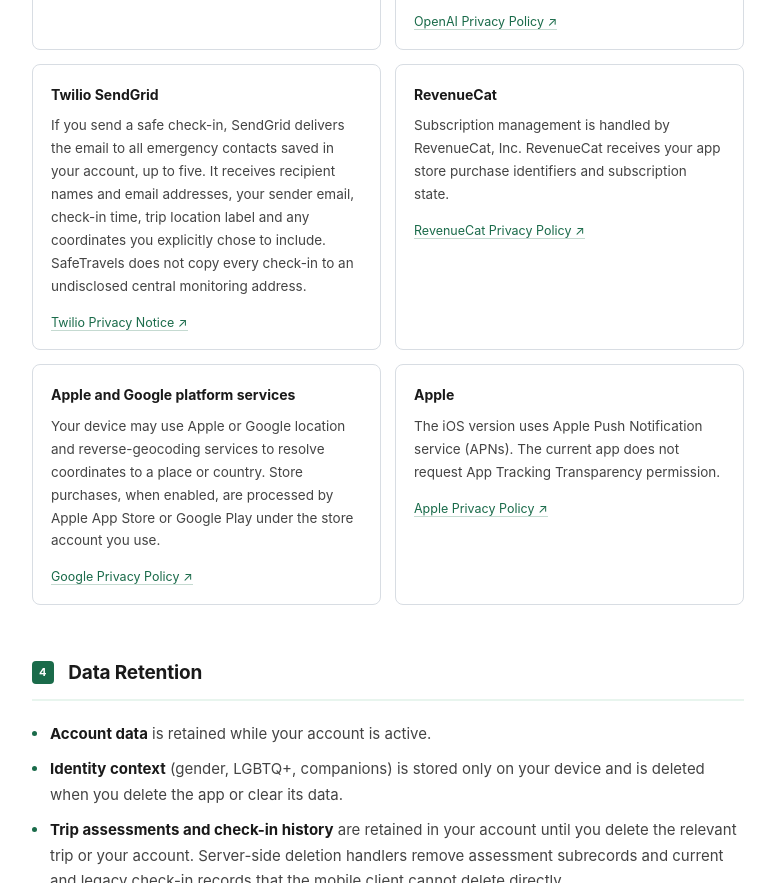
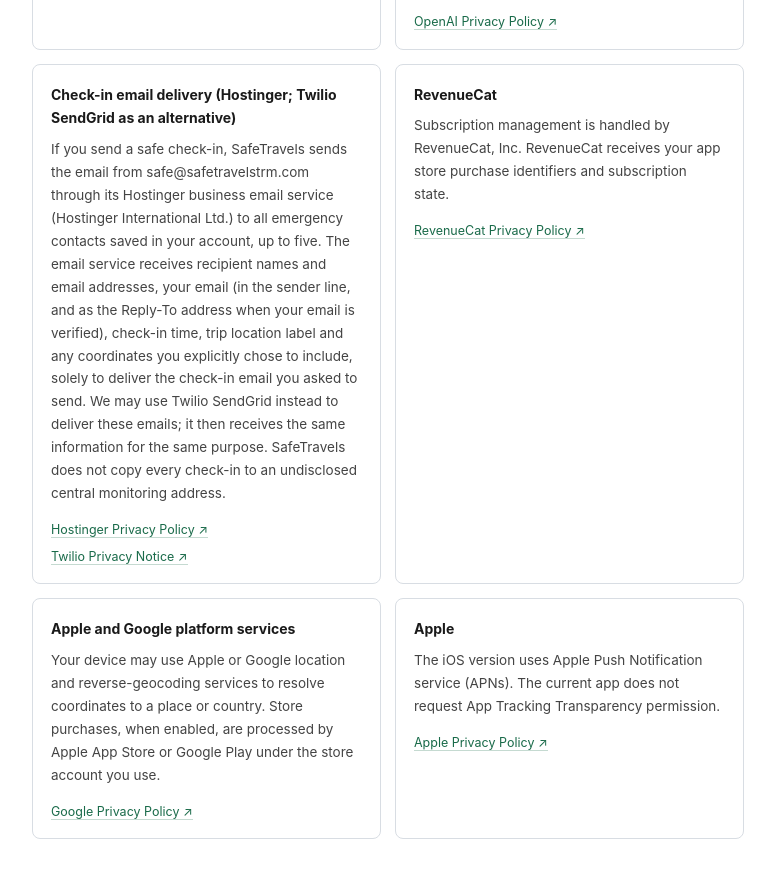
Before and after one commit to SafeTravels-App/safetravels-privacy, a plain HTML site: page index.html in a window 1280 px wide. Shown: the part 4185-5068 px from the top of the page, without its empty margins (252-1027 px from the left). Drawn offline with Linux system fonts and the light colour scheme.

Commit message:
Document Hostinger check-in email delivery

```diff
--- a/index.html
+++ b/index.html
@@ -570,11 +570,18 @@
       </div>
 
       <div class="tp-card">
-        <h4>Twilio SendGrid</h4>
-        <p>If you send a safe check-in, SendGrid delivers the email to all emergency contacts saved in
-        your account, up to five. It receives recipient names and email addresses, your sender email,
-        check-in time, trip location label and any coordinates you explicitly chose to include. SafeTravels does not copy every
-        check-in to an undisclosed central monitoring address.</p>
+        <h4>Check-in email delivery (Hostinger; Twilio SendGrid as an alternative)</h4>
+        <p>If you send a safe check-in, SafeTravels sends the email from safe@safetravelstrm.com through its
+        Hostinger business email service (Hostinger International Ltd.) to all emergency contacts saved in
+        your account, up to five. The email service receives recipient names and email addresses, your email
+        (in the sender line, and as the Reply-To address when your email is verified), check-in time, trip
+        location label and any coordinates you explicitly chose to include, solely to deliver the check-in
+        email you asked to send. We may use Twilio SendGrid instead to deliver these emails; it then receives
+        the same information for the same purpose. SafeTravels does not copy every check-in to an undisclosed
+        central monitoring address.</p>
+        <a href="https://www.hostinger.com/legal/privacy-policy" target="_blank" rel="noopener">
+          Hostinger Privacy Policy ↗
+        </a><br>
         <a href="https://www.twilio.com/en-us/legal/privacy" target="_blank" rel="noopener">
           Twilio Privacy Notice ↗
         </a>
```
